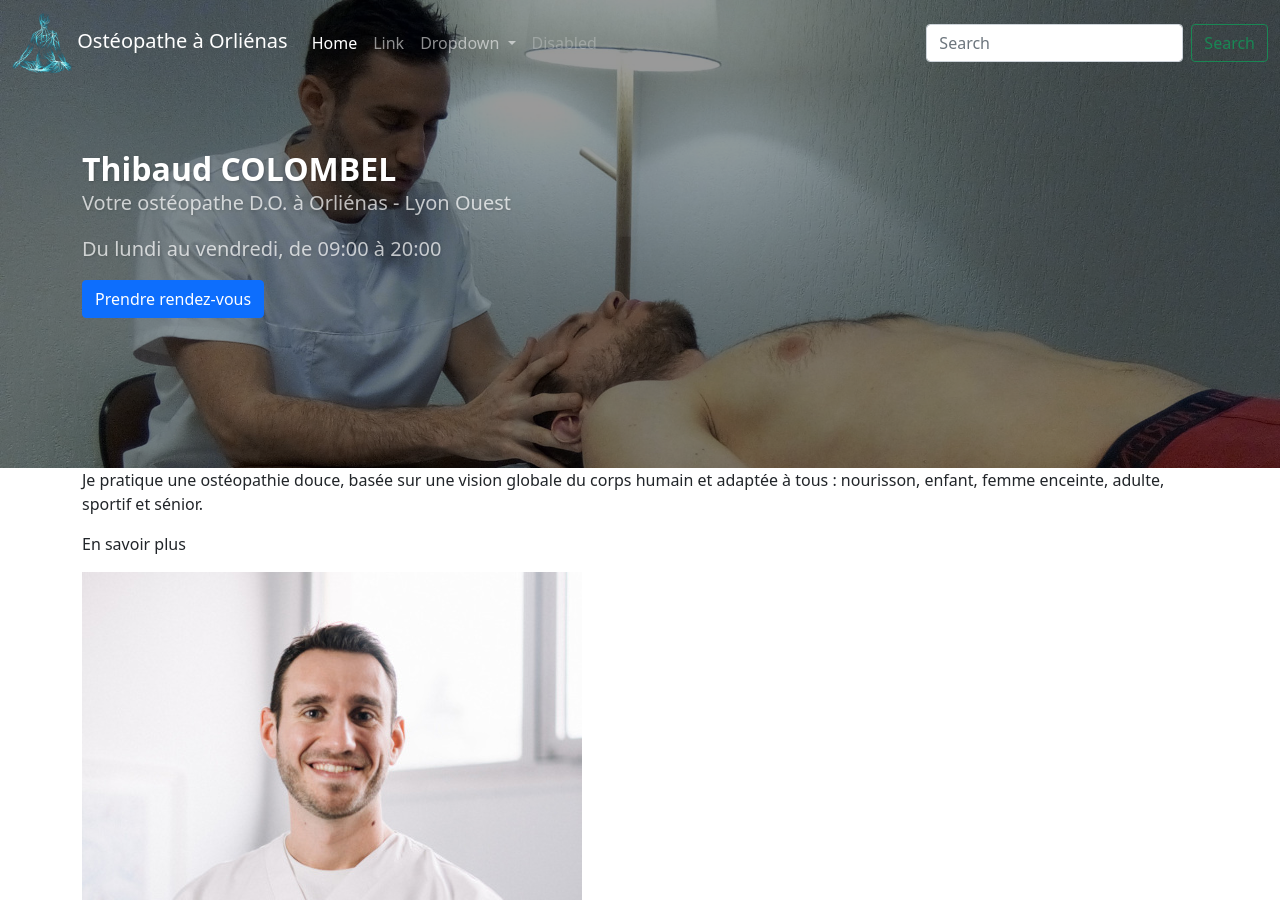
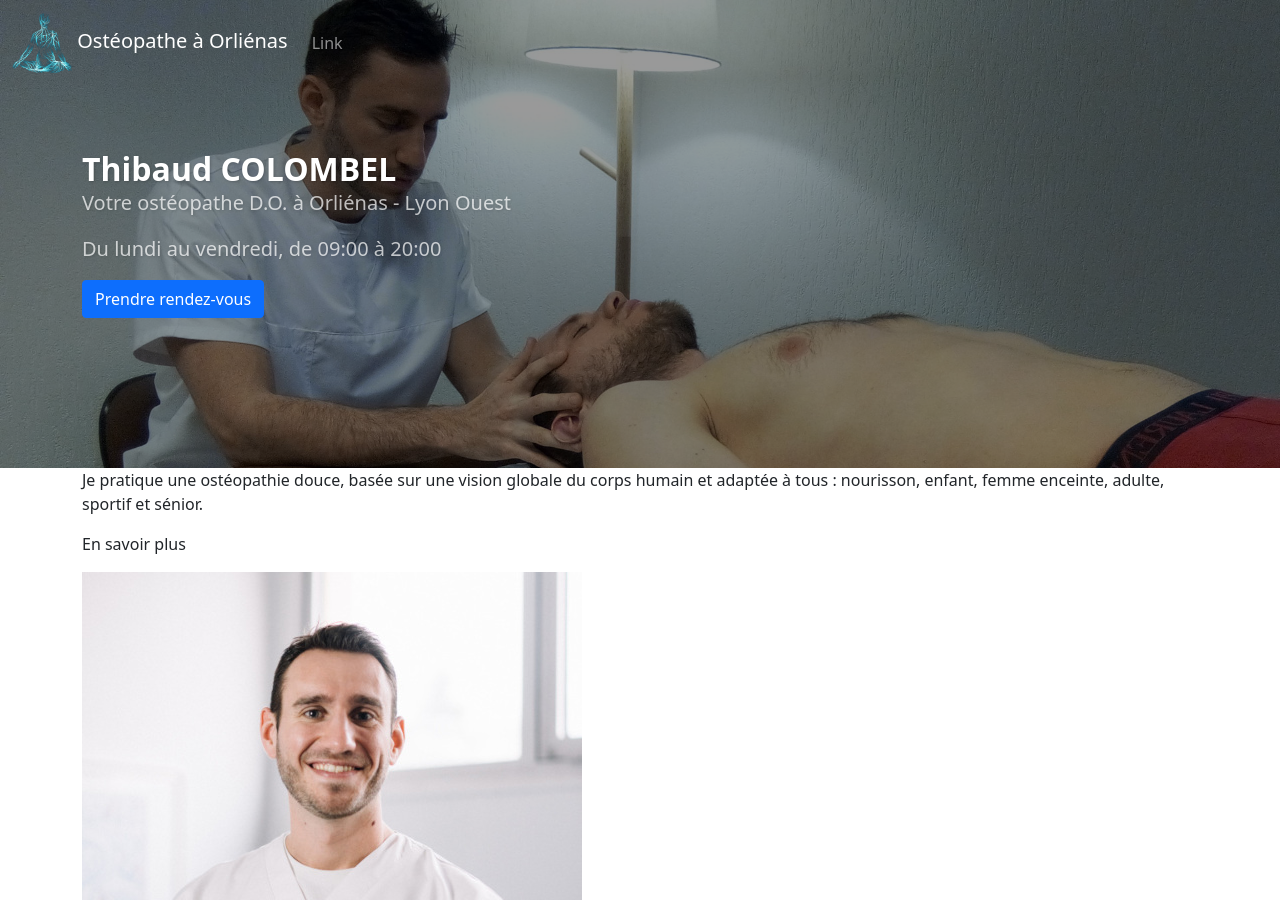
Before and after one commit to dmilon/osteopathe-orlienas, a Jekyll site: the page built from index.html, in a window 1280 px wide and 900 px high. Built offline with Jekyll 4.4.1, drawn with Linux system fonts in a browser that asks for light colours.

Commit message:
update navbar

```diff
--- a/_includes/navbar.html
+++ b/_includes/navbar.html
@@ -10,30 +10,9 @@
     <div class="collapse navbar-collapse" id="navbarSupportedContent">
       <ul class="navbar-nav me-auto mb-2 mb-lg-0">
         <li class="nav-item">
-          <a class="nav-link active" aria-current="page" href="#">Home</a>
-        </li>
-        <li class="nav-item">
           <a class="nav-link" href="#">Link</a>
         </li>
-        <li class="nav-item dropdown">
-          <a class="nav-link dropdown-toggle" href="#" id="navbarDropdown" role="button" data-bs-toggle="dropdown" aria-expanded="false">
-            Dropdown
-          </a>
-          <ul class="dropdown-menu" aria-labelledby="navbarDropdown">
-            <li><a class="dropdown-item" href="#">Action</a></li>
-            <li><a class="dropdown-item" href="#">Another action</a></li>
-            <li><hr class="dropdown-divider"></li>
-            <li><a class="dropdown-item" href="#">Something else here</a></li>
-          </ul>
-        </li>
-        <li class="nav-item">
-          <a class="nav-link disabled" href="#" tabindex="-1" aria-disabled="true">Disabled</a>
-        </li>
       </ul>
-      <form class="d-flex">
-        <input class="form-control me-2" type="search" placeholder="Search" aria-label="Search">
-        <button class="btn btn-outline-success" type="submit">Search</button>
-      </form>
     </div>
   </div>
 </nav>
```
